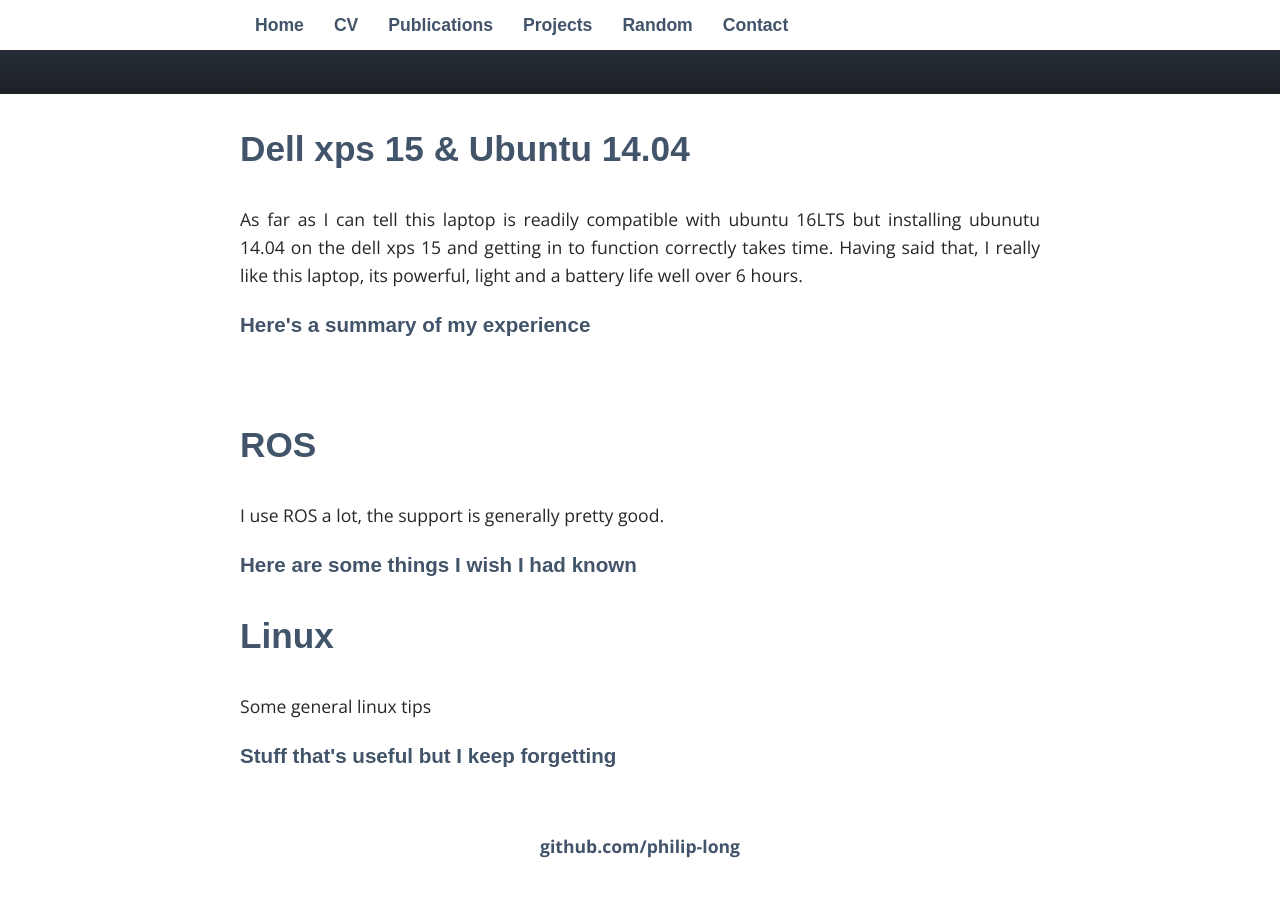
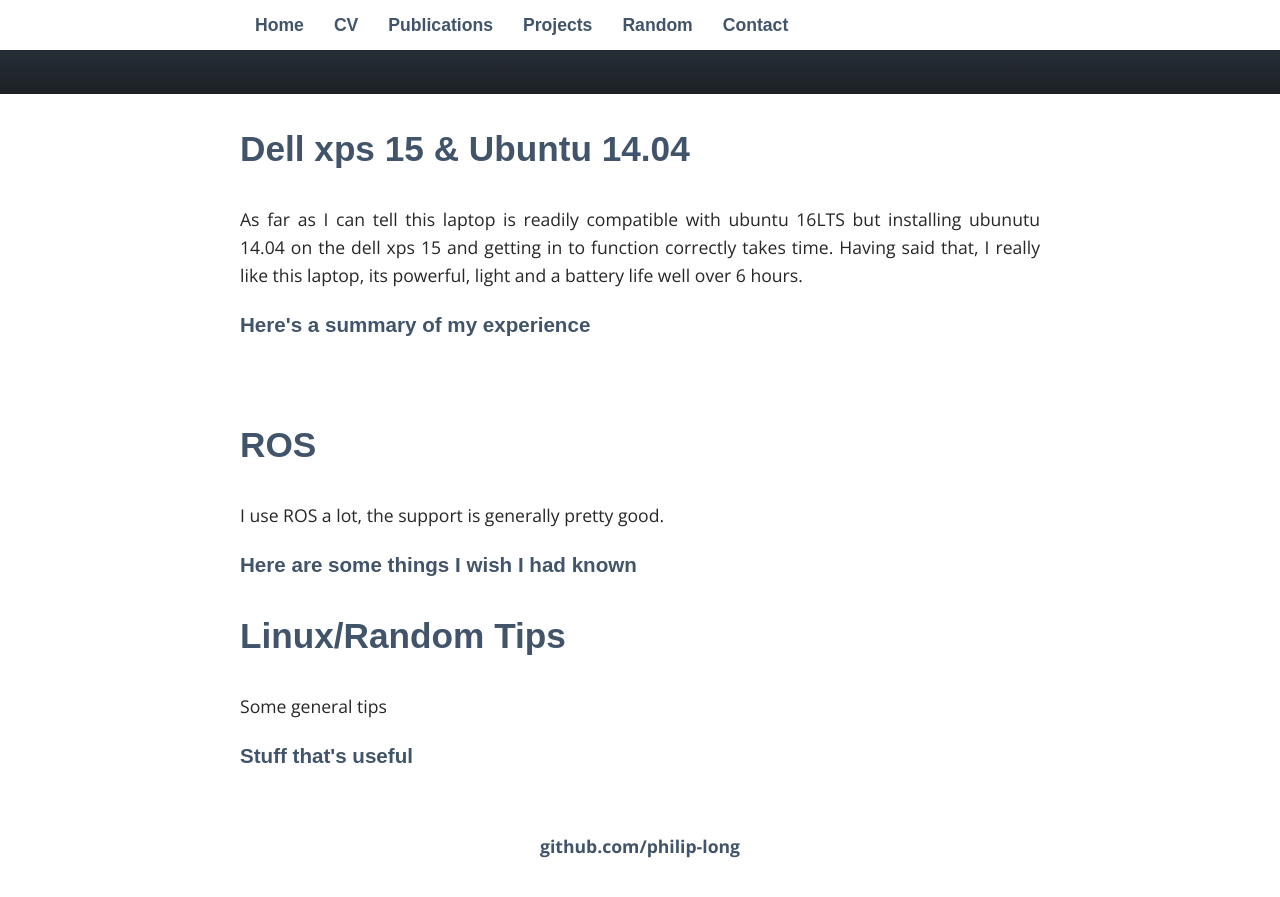
Before and after one commit to philip-long/philip-long.github.io, a Jekyll site: the page built from random/index.html, in a window 1280 px wide and 900 px high, scrolled down 136 px. Shown: the top 897 px of the window. Built offline with Jekyll 4.4.1, drawn with Linux system fonts in a browser that asks for light colours; some web fonts are replaced.

Commit message:
Update index.html

```diff
--- a/random/index.html
+++ b/random/index.html
@@ -19,8 +19,8 @@
  <a href="/random/ROS.html"> <h3> Here are some things I wish I had known</h3></a>
 </p>
 
- <h2> Linux</h2>
+ <h2> Linux/Random Tips</h2>
 <p>
-Some general linux tips
- <a href="/random/tips.html"> <h3> Stuff that's useful but I keep forgetting</h3></a>
+Some general tips
+ <a href="/random/tips.html"> <h3> Stuff that's useful</h3></a>
 </p>
```
